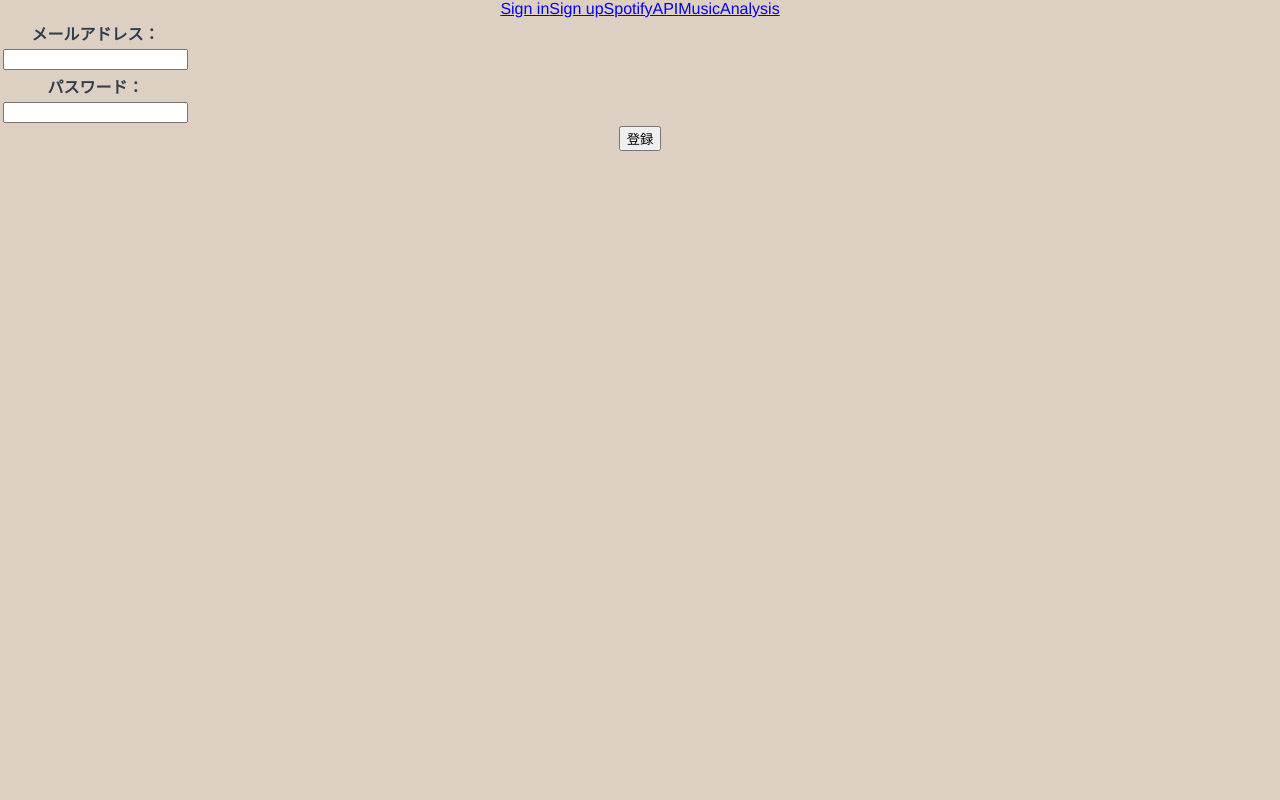
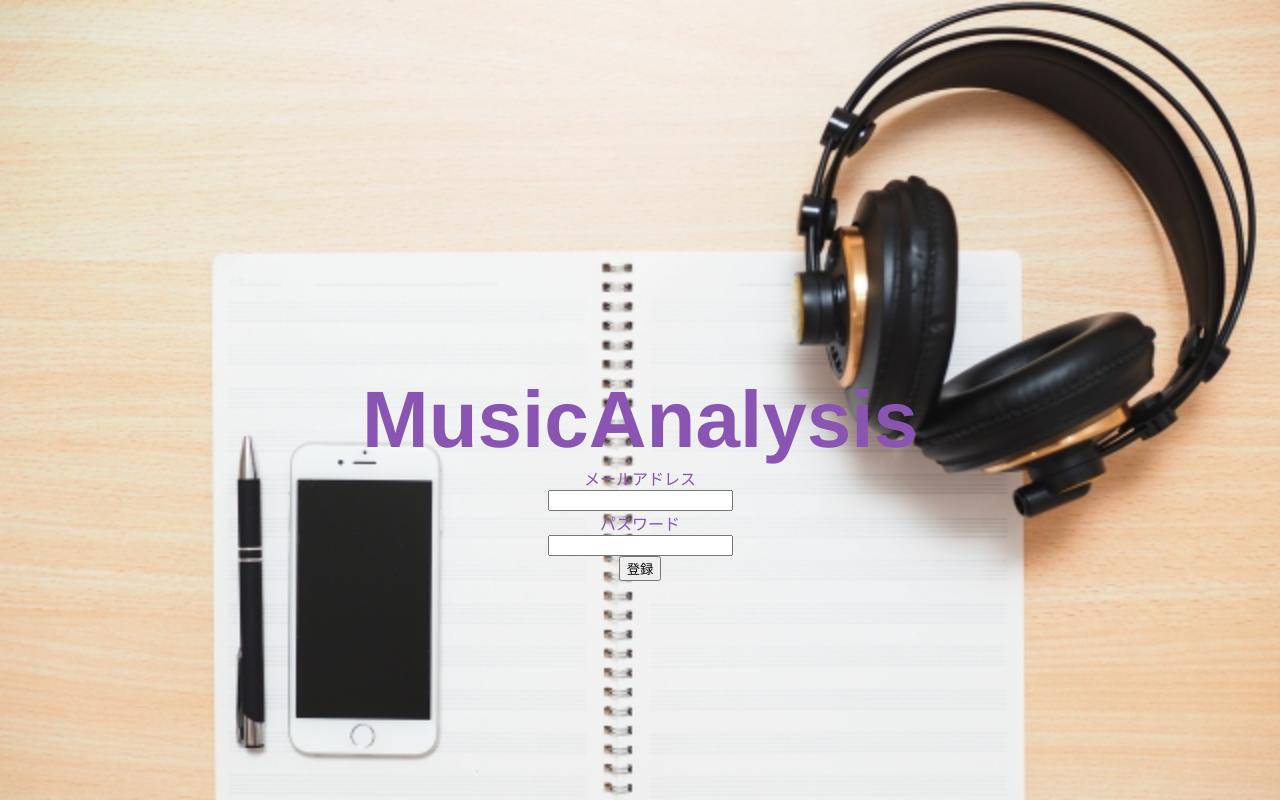
Before and after one commit to webex15-team-7/team7-original-app, a Vue app: page /SignUp in a window 1280 px wide. Built offline with nearby package versions, Linux system fonts and the light colour scheme.

Commit message:
デザイン

```diff
--- a/src/App.vue
+++ b/src/App.vue
@@ -3,12 +3,11 @@
     <div class="nav__bar">
       <div class="nav__items"></div>
     </div>
-    <div>
+    <!-- <div>
       <router-link to="/">Sign in</router-link>
       <router-link to="/SignUp">Sign up</router-link>
       <router-link to="/SpotifyAPI">SpotifyAPI</router-link>
-      <router-link to="/MusicAnalysis">MusicAnalysis</router-link>
-    </div>
+    </div> -->
     <router-view />
   </div>
 </template>
@@ -21,14 +20,14 @@
   -webkit-font-smoothing: antialiased;
   -moz-osx-font-smoothing: grayscale;
   text-align: center;
-  color: #2c3e50;
-  margin-top: 60px;
+  color: rgb(138, 84, 179);
+  margin: 0px;
 }
 * {
   box-sizing: border-box;
 }
 body {
-  margin: 0;
+  margin: 0 0 10vh 0;
 }
 .nav__bar {
   display: flex;
--- a/src/components/SignInComponent.vue
+++ b/src/components/SignInComponent.vue
@@ -1,26 +1,34 @@
 <template>
-  <div class="signin">
-    <table>
-      <tr>
-        <th>メールアドレス：</th>
-      </tr>
-      <tr>
-        <td><input type="email" v-model="mailaddress" /></td>
-      </tr>
-      <tr>
-        <th>パスワード：</th>
-      </tr>
-      <tr>
-        <td><input type="password" v-model="password" /></td>
-      </tr>
-    </table>
-    <button @click="login">ログイン</button>
-    <!-- <p>
-      新しいアカウントを作成しますか？
-      <router-link to="/signup">新規登録</router-link>
-    </p> -->
+  <div>
+    <div class="wrapper">
+      <div class="big-bg">
+        <div class="container">
+          <h1 class="appname">MusicAnalysis</h1>
+          <div>
+            <div>
+              <div>メールアドレス</div>
+            </div>
+            <div>
+              <div><input type="email" v-model="mailaddress" /></div>
+            </div>
+            <div>
+              <div>パスワード</div>
+            </div>
+            <div>
+              <div><input type="password" v-model="password" /></div>
+            </div>
+          </div>
+          <router-link to="/SpotifyAPI">
+            <button @click="login">ログイン</button>
+          </router-link>
+          <p>
+            新しいアカウントを作成しますか？
+            <router-link to="/signup">新規登録</router-link>
+          </p>
+        </div>
+      </div>
+    </div>
   </div>
-  <div><router-link to="/SpotifyAPI">SpotifyAPI</router-link> |</div>
 </template>
 
 <script>
@@ -50,7 +58,38 @@ export default {
   -webkit-font-smoothing: antialiased;
   -moz-osx-font-smoothing: grayscale;
   text-align: center;
-  color: #2c3e50;
   margin-top: 60px;
 }
+img {
+  max-width: 100%;
+}
+body {
+  overflow-x: hidden;
+  margin: 0;
+}
+h1 {
+  font-size: 10vh;
+  padding: 0%;
+  margin: 0;
+}
+.wrapper {
+  overflow-x: hidden;
+}
+.big-bg {
+  background-size: cover;
+  background-position: center top;
+  background-image: url(../images/24655357_s.jpg);
+  background-blend-mode: multiply;
+  min-height: 100vh;
+}
+.container {
+  position: absolute;
+  top: 0;
+  right: 0;
+  bottom: 0;
+  left: 0;
+  margin: 0 0 0 0;
+  width: 80%;
+  height: 3.2rem;
+}
 </style>
--- a/src/components/SignUp.vue
+++ b/src/components/SignUp.vue
@@ -1,20 +1,29 @@
 <template>
-  <div class="signup">
-    <table>
-      <tr>
-        <th>メールアドレス：</th>
-      </tr>
-      <tr>
-        <td><input type="email" v-model="mailaddress" /></td>
-      </tr>
-      <tr>
-        <th>パスワード：</th>
-      </tr>
-      <tr>
-        <td><input type="password" v-model="password" /></td>
-      </tr>
-    </table>
-    <button @click="signUp">登録</button>
+  <div class="wrapper">
+    <div class="big-bg">
+      <div class="container">
+        <h1>MusicAnalysis</h1>
+        <div>
+          <div>
+            <div>
+              <div>メールアドレス</div>
+            </div>
+            <div>
+              <div><input type="email" v-model="mailaddress" /></div>
+            </div>
+            <div>
+              <div>パスワード</div>
+            </div>
+            <div>
+              <div><input type="password" v-model="password" /></div>
+            </div>
+          </div>
+          <router-link to="/">
+            <button @click="signUp">登録</button>
+          </router-link>
+        </div>
+      </div>
+    </div>
   </div>
 </template>
 
@@ -49,7 +58,35 @@ export default {
   -webkit-font-smoothing: antialiased;
   -moz-osx-font-smoothing: grayscale;
   text-align: center;
-  color: #2c3e50;
   margin-top: 60px;
 }
+img {
+  max-width: 100%;
+}
+body {
+  overflow-x: hidden;
+  margin: 0;
+}
+h1 {
+  font-size: 10vh;
+  padding: 0%;
+  margin: 0;
+}
+.big-bg {
+  background-size: cover;
+  background-position: center top;
+  background-image: url(../images/24655357_s.jpg);
+  background-blend-mode: multiply;
+  min-height: 100vh;
+}
+.container {
+  position: absolute;
+  top: 0;
+  right: 0;
+  bottom: 0;
+  left: 0;
+  margin: auto;
+  width: 80%;
+  height: 3.2rem;
+}
 </style>
--- a/src/components/SpotifyAPIcomp.vue
+++ b/src/components/SpotifyAPIcomp.vue
@@ -18,11 +18,11 @@
           <li v-for="(val, k) in myTracks" :key="k">
             <img :src="val.url" class="Trackimg" />
             <div>曲名:{{ val.name }}</div>
-            <div>再生時間:{{ val.time }}秒</div>
-            <div>アコースティック感:{{ val.acousticness }}</div>
-            <div>踊りやすさ:{{ val.danceability }}</div>
-            <div>エネルギー感:{{ val.energy }}</div>
-            <div>ライブ感:{{ val.liveness }}</div>
+            <!-- <div>再生時間:{{ val.time }}秒</div> -->
+            <div>アコースティック感:{{ val.acousticness }}/1</div>
+            <div>踊りやすさ:{{ val.danceability }}/1</div>
+            <div>過激さ:{{ val.energy }}/1</div>
+            <!-- <div>ライブ感:{{ val.liveness }}</div> -->
             <div>テンポ感(BPM平均):{{ val.tempo }}</div>
           </li>
         </ul>
@@ -30,6 +30,7 @@
       <div v-if="myTracks != null">
         <ul style="list-style: none">
           <li>----------------------------------</li>
+          <div>あなたのおすすめの曲をおしえて！</div>
           <li v-for="(val, k) in myTracks" v-bind:key="k">
             <div>{{ val.name }}</div>
             <div>
@@ -39,18 +40,20 @@
             </div>
           </li>
         </ul>
-        <div>都道府県</div>
-        <select v-model="selectedItem">
+        <div>あなたの活動している地域は？？</div>
+        <select v-model="selectedPlace">
           <option value="">都道府県選択</option>
           <option v-for="(pref, index) in prefList" :key="index">
             {{ pref.name }}
           </option>
         </select>
       </div>
-      <button @click="MusicSelect" class="button">この音楽に投票する</button>
+      <button @click="MusicSelect" class="button">この曲をおすすめする</button>
       <div>
         <div>-----------------------------------</div>
+        <div>都道府県ごとのおすすめ曲！</div>
         <div>
+          <div>知りたい都道府県</div>
           <select v-model="getplace">
             <option value="">都道府県選択</option>
             <option v-for="(pref, index) in prefList" :key="index">
@@ -61,8 +64,9 @@
         <button @click="getFirecaseData" class="button">取得</button>
         <div>
           <div v-if="result !== []">
+            <div>聞かれている曲</div>
             <div v-for="(resultval, i) in result" v-bind:key="i">
-              <div>{{ resultval[i] }}</div>
+              <div>曲名:{{ resultval.text }}</div>
             </div>
             <ul style="list-style: none"></ul>
           </div>
@@ -88,14 +92,21 @@ export default {
       myTracks: null,
       selected: "",
       // selectedMusic: null,
-      isDone: "",
+      // isDone: [],
       selectedMusic: [],
       prefList: [],
       prefs: [],
-      selectedItem: 1,
+      selectedPlace: 100,
       result: [],
       getplace: 1,
     }
+  },
+  watch: {
+    isDone: {
+      handleError: function () {
+        console.log("watch!!!")
+      },
+    },
   },
   props: {
     routeParams: Object,
@@ -196,42 +207,58 @@ export default {
         if (this.tracks[i].isDone == true) {
           this.selectedMusic.push(this.tracks[i].name)
           this.selectedMusic.push(this.tracks[i].id)
-          this.selectedMusic.push(this.selectedItem)
-          // console.log(this.selectedMusic)
-          this.$emit("my-click", this.selectedMusic)
+          this.selectedMusic.push(this.selectedPlace)
         }
       }
+      console.log(this.selectedMusic)
+      if (
+        this.selectedMusic.length === 3 &&
+        this.selectedPlace != 100 &&
+        this.selectedPlace != ""
+      ) {
         addDoc(collection(db, "favoriteMusic"), {
           text: this.selectedMusic[0],
           id: this.selectedMusic[1],
           place: this.selectedMusic[2],
         }).then(this.selectedMusic.splice(0))
-      // console.log(this.selectedItem)
+      } else {
+        alert("音楽1曲と場所を選択してください")
+        this.selectedMusic = []
+      }
+
+      // console.log(this.selectedPlace)
     },
-
     async getFirecaseData() {
+      if (this.result.length == 0) {
         const q = query(
           collection(db, "favoriteMusic"),
           where("place", "==", this.getplace)
         )
+        const querySnapshot = await getDocs(q)
 
-      const querySnapshot = await getDocs(q)
-      let result = []
         querySnapshot.forEach((doc) => {
           // doc.data() is never undefined for query doc snapshots
-        result.push(doc.data())
+          this.result.push(doc.data())
           // console.log(doc.id, " => ", doc.data())
         })
-      console.log(result)
-      console.log(typeof result)
-    },
-  },
-  watch: {
-    // ソート条件が変わったらソート実行
-    selected() {
-      this.myTracks.sort((a, b) => {
-        return a[this.selected] < b[this.selected] ? 1 : -1
+        console.log(this.result)
+        console.log(typeof this.result)
+      } else {
+        this.result = []
+        const q = query(
+          collection(db, "favoriteMusic"),
+          where("place", "==", this.getplace)
+        )
+        const querySnapshot = await getDocs(q)
+
+        querySnapshot.forEach((doc) => {
+          // doc.data() is never undefined for query doc snapshots
+          this.result.push(doc.data())
+          // console.log(doc.id, " => ", doc.data())
         })
+        console.log(this.result)
+        console.log(typeof this.result)
+      }
     },
   },
 }
--- a/src/router/index.js
+++ b/src/router/index.js
@@ -2,7 +2,7 @@ import { createRouter, createWebHistory } from "vue-router"
 import SignIn from "../views/SignIn.vue"
 import SignUp from "../views/SignUp.vue"
 import SpotifyAPI from "../views/SpotifyAPI"
-import MusicAnalysis from "../views/MusicAnalysis"
+// import MusicAnalysis from "../views/MusicAnalysis"
 
 const routes = [
   {
@@ -23,12 +23,12 @@ const routes = [
       return { routeParams: route.query }
     },
   },
-  {
-    path: "/MusicAnalysis",
-    name: "MusicAnalysis",
-    component: MusicAnalysis,
-    props: true,
-  },
+  // {
+  //   path: "/MusicAnalysis",
+  //   name: "MusicAnalysis",
+  //   component: MusicAnalysis,
+  //   props: true,
+  // },
 ]
 
 const router = createRouter({
```
Also changed, not shown: src/images/24655357_s.jpg (added). Lines whose indentation alone changed are shown as unchanged.
